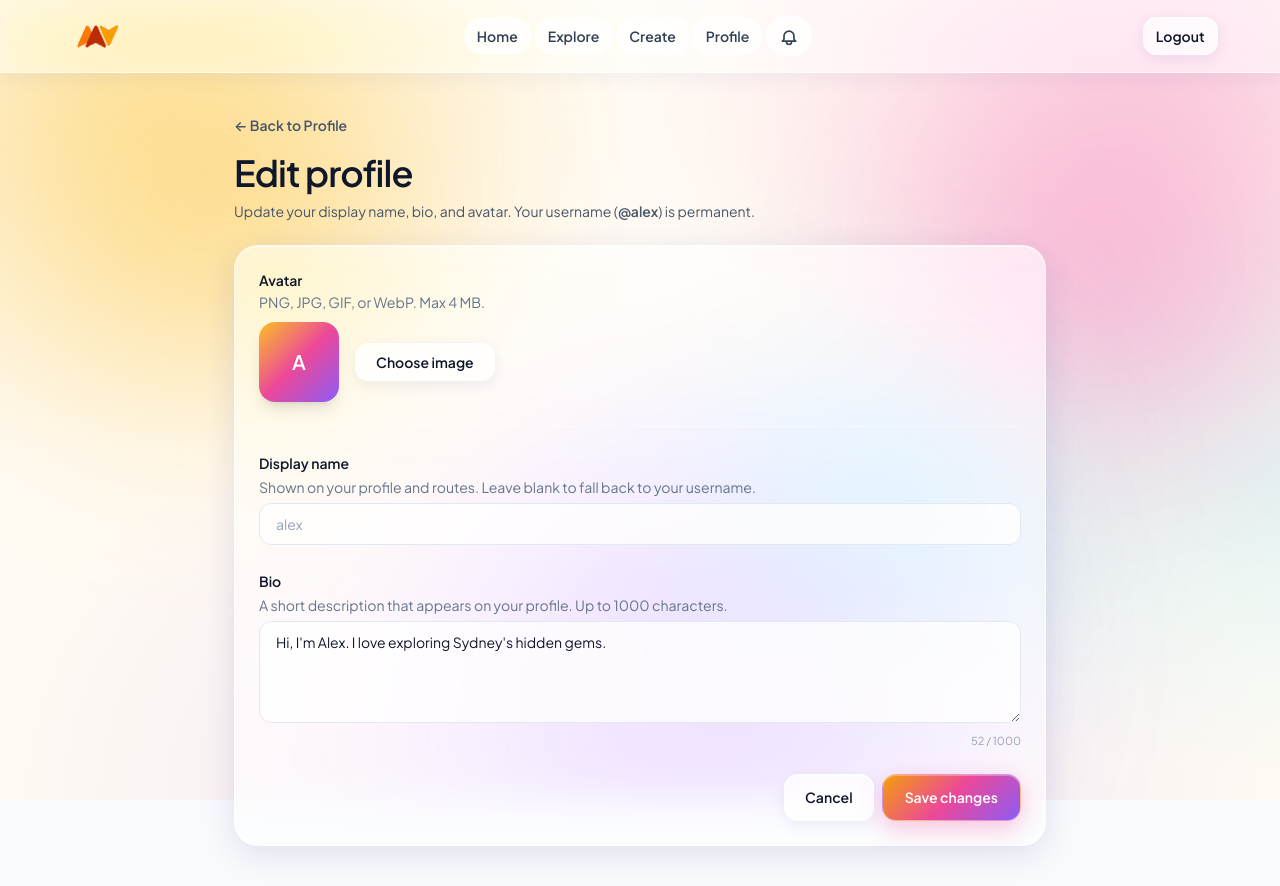
After one commit to Bona-K/agiledevBSZ, a Flask app: template templates/profile_edit.html in a window 1280 px wide. The commit adds this page. Run offline with Flask 3, Linux system fonts and the light colour scheme; the template is opened without the code that fills it: values that come from a table or form of the project are taken from there, others are empty; data comes from the database, SQL or seed files in the repository; some libraries are stand-ins or nearby versions; some web fonts are replaced.

Commit message:
Add profile edit page (display name, bio, avatar upload)

```diff
--- /dev/null
+++ b/static/js/pages/profile-edit.js
@@ -0,0 +1,33 @@
+/* global $ */
+
+// Page: profile_edit.html
+// Live preview of avatar + bio character count.
+(function profileEditPage() {
+  if ($("body").attr("data-page") !== "profile-edit") return;
+
+  $(document).ready(function () {
+    // Bio character counter
+    const $bio   = $("#bio");
+    const $count = $("#bioCount");
+    function updateCount() {
+      $count.text(String($bio.val() || "").length);
+    }
+    $bio.on("input", updateCount);
+    updateCount();
+
+    // Live avatar preview
+    const $input   = $("#avatarInput");
+    const $preview = $("#avatarPreview");
+    $input.on("change", function () {
+      const file = this.files && this.files[0];
+      if (!file) return;
+      const reader = new FileReader();
+      reader.onload = function (e) {
+        $preview.html(
+          '<img src="' + e.target.result + '" alt="" class="h-full w-full object-cover" />'
+        );
+      };
+      reader.readAsDataURL(file);
+    });
+  });
+})();
--- /dev/null
+++ b/templates/profile_edit.html
@@ -0,0 +1,123 @@
+{% extends "base.html" %}
+
+{% block title %}Edit Profile · MyVibe{% endblock %}
+{% block data_page %}profile-edit{% endblock %}
+
+{% block content %}
+<main class="relative z-[1] mx-auto w-[94vw] max-w-[860px] px-6 py-10">
+
+  <a href="{{ url_for('profile') }}"
+     class="text-sm font-semibold text-slate-600 hover:text-slate-900">← Back to Profile</a>
+
+  <h1 class="mt-4 text-3xl font-semibold tracking-tight sm:text-4xl">Edit profile</h1>
+  <p class="mt-2 text-sm text-slate-600">
+    Update your display name, bio, and avatar. Your username (<span class="font-semibold">@{{ user.username }}</span>) is permanent.
+  </p>
+
+  {# Server-side error #}
+  {% if error %}
+  <div class="mt-5 flex items-start gap-3 rounded-xl border border-rose-200 bg-rose-50/85 p-4 backdrop-blur" role="alert">
+    <svg class="mt-0.5 h-4 w-4 shrink-0 text-rose-500" fill="none" viewBox="0 0 24 24" stroke="currentColor" stroke-width="2">
+      <path stroke-linecap="round" stroke-linejoin="round" d="M12 9v4m0 4h.01M10.29 3.86L1.82 18a2 2 0 001.71 3h16.94a2 2 0 001.71-3L13.71 3.86a2 2 0 00-3.42 0z"/>
+    </svg>
+    <p class="text-sm font-medium text-rose-700">{{ error }}</p>
+  </div>
+  {% endif %}
+
+  {# Server-side success #}
+  {% if success %}
+  <div class="mt-5 flex items-start gap-3 rounded-xl border border-emerald-200 bg-emerald-50/85 p-4 backdrop-blur" role="status">
+    <svg class="mt-0.5 h-4 w-4 shrink-0 text-emerald-600" fill="none" viewBox="0 0 24 24" stroke="currentColor" stroke-width="2">
+      <path stroke-linecap="round" stroke-linejoin="round" d="M5 13l4 4L19 7"/>
+    </svg>
+    <p class="text-sm font-medium text-emerald-700">{{ success }}</p>
+  </div>
+  {% endif %}
+
+  <form
+    method="POST"
+    action="{{ url_for('profile_edit') }}"
+    enctype="multipart/form-data"
+    class="glass-card mt-6 p-6 relative"
+  >
+    <div class="relative z-[1] space-y-6">
+
+      <!-- Avatar -->
+      <div>
+        <div class="text-sm font-semibold text-slate-900">Avatar</div>
+        <p class="mt-1 text-xs text-slate-500">PNG, JPG, GIF, or WebP. Max 4 MB.</p>
+
+        <div class="mt-3 flex items-center gap-4">
+          <div id="avatarPreview"
+               class="flex h-20 w-20 shrink-0 items-center justify-center overflow-hidden rounded-2xl bg-gradient-to-br from-amber-400 via-pink-500 to-violet-500 text-xl font-semibold text-white shadow-lg">
+            {% if user.profile_img %}
+              <img src="{{ url_for('static', filename=user.profile_img) }}" alt="" class="h-full w-full object-cover" />
+            {% else %}
+              {{ (user.display_name or user.username)[0]|upper }}
+            {% endif %}
+          </div>
+
+          <div class="flex flex-col gap-2">
+            <label class="btn-glass-ghost !py-2 !text-sm cursor-pointer inline-block">
+              Choose image
+              <input id="avatarInput" type="file" name="avatar" accept="image/png,image/jpeg,image/gif,image/webp" class="hidden" />
+            </label>
+
+            {% if user.profile_img %}
+            <label class="inline-flex items-center gap-2 text-xs text-slate-600">
+              <input type="checkbox" name="remove_avatar" value="1" class="rounded border-slate-300" />
+              Remove current avatar
+            </label>
+            {% endif %}
+          </div>
+        </div>
+      </div>
+
+      <div class="border-t border-white/40"></div>
+
+      <!-- Display name -->
+      <div>
+        <label for="display_name" class="text-sm font-semibold text-slate-900">Display name</label>
+        <p class="mt-1 text-xs text-slate-500">Shown on your profile and routes. Leave blank to fall back to your username.</p>
+        <input
+          id="display_name"
+          name="display_name"
+          type="text"
+          maxlength="120"
+          value="{{ user.display_name or '' }}"
+          placeholder="{{ user.username }}"
+          class="mt-2 w-full rounded-xl border border-slate-200 bg-white/75 px-4 py-2.5 text-sm text-slate-900 placeholder:text-slate-400 focus:border-sky-400 focus:outline-none focus:ring-2 focus:ring-sky-200"
+        />
+      </div>
+
+      <!-- Bio -->
+      <div>
+        <label for="bio" class="text-sm font-semibold text-slate-900">Bio</label>
+        <p class="mt-1 text-xs text-slate-500">A short description that appears on your profile. Up to 1000 characters.</p>
+        <textarea
+          id="bio"
+          name="bio"
+          rows="4"
+          maxlength="1000"
+          placeholder="Tell people a little about yourself…"
+          class="mt-2 w-full rounded-xl border border-slate-200 bg-white/75 px-4 py-2.5 text-sm text-slate-900 placeholder:text-slate-400 focus:border-sky-400 focus:outline-none focus:ring-2 focus:ring-sky-200"
+        >{{ user.bio or '' }}</textarea>
+        <div class="mt-1 text-right text-[11px] text-slate-400">
+          <span id="bioCount">{{ (user.bio or '')|length }}</span> / 1000
+        </div>
+      </div>
+
+      <!-- Actions -->
+      <div class="flex flex-col-reverse gap-2 sm:flex-row sm:justify-end">
+        <a href="{{ url_for('profile') }}" class="btn-glass-ghost text-center">Cancel</a>
+        <button type="submit" class="btn-glass-primary">Save changes</button>
+      </div>
+    </div>
+  </form>
+
+</main>
+{% endblock %}
+
+{% block scripts %}
+<script src="{{ url_for('static', filename='js/pages/profile-edit.js') }}"></script>
+{% endblock %}
```
Also changed, not shown: static/js/pages/profile.js (+3 -6 lines), templates/profile.html (+31 -5 lines).
